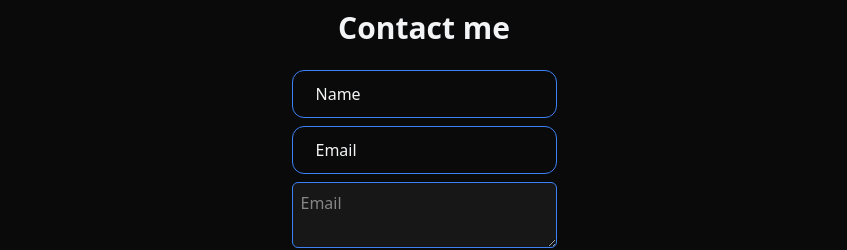
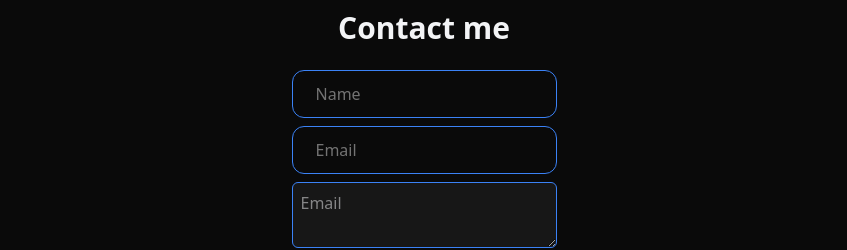
Before and after one commit to Nakazain/Porto-w-anime-js, a React (Vite) app: page / in a window 1280 px wide. Shown: the part 1871-2121 px from the top of the page, without its empty margins (216-1063 px from the left). Built offline with nearby package versions, Linux system fonts and the light colour scheme.

Commit message:
Fix email input

```diff
--- a/src/component/input.tsx
+++ b/src/component/input.tsx
@@ -1,14 +1,24 @@
 type InputProps = {
-  text:string,
-  type:string,
-}
+  text: string;
+  type: string;
+};
 
-export default function Input({text, type} : InputProps){
+export default function Input({ text, type }: InputProps) {
   return (
-      <div className="w-full h-12 relative flex rounded-xl">
-        <input required className="peer w-full bg-transparent outline-none px-4 text-base rounded-xl border border-primary focus:shadow-md" id="address" type={type} />
-        <label className="absolute top-1/2 translate-y-[-50%] bg-neutral-950 left-4 px-2 peer-focus:top-0 peer-focus:left-3 font-light text-base peer-focus:text-sm peer-focus:text-primary peer-valid:-top-0 peer-valid:left-3 peer-valid:text-sm peer-valid:text-primary duration-150" htmlFor="address">
-          {text}</label>
-      </div>
+    <div className="w-full h-12 relative flex rounded-xl">
+      <input
+      placeholder=" "
+        required
+        className="peer w-full bg-transparent outline-none px-4 text-base rounded-xl border border-primary focus:shadow-md"
+        id="address"
+        type={type}
+      />
+      <label
+        className="absolute top-1/2 -translate-y-1/2 bg-neutral-950 left-4 px-2 peer-focus:top-0 peer-focus:left-3 font-light text-base peer-focus:text-sm peer-focus:text-primary peer-placeholder-shown:top-1/2 peer-placeholder-shown:-translate-y-1/2 peer-placeholder-shown:text-base peer-placeholder-shown:text-neutral-500 peer-not-placeholder-shown:top-0 peer-not-placeholder-shown:left-3 peer-not-placeholder-shown:text-sm peer-not-placeholder-shown:text-primary duration-150 peer-not-placeholder-shown:peer-invalid:text-red-500"
+        htmlFor="address"
+      >
+        {text}
+      </label>
+    </div>
   );
 }
```
